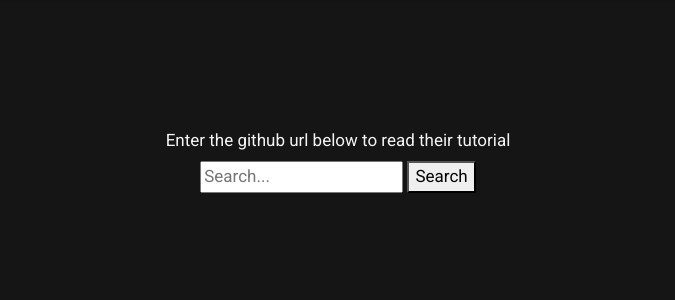
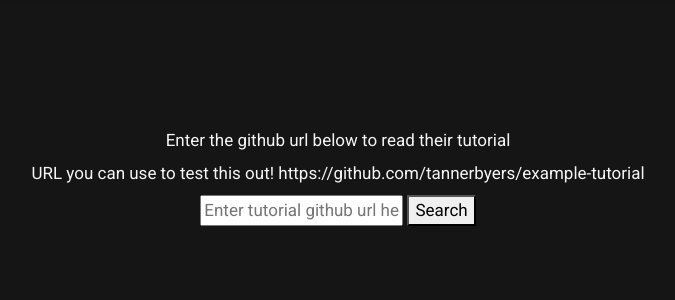
Before and after one commit to tannerbyers/Codutorial, a Django app: page / in a window 1280 px wide. Shown: the part 58-358 px from the top of the page, without its empty margins (302-977 px from the left). Run offline with Django 3.2, Linux system fonts and the light colour scheme; some libraries are stand-ins or nearby versions.

Commit message:
added test url for testing"

```diff
--- a/templates/search.html
+++ b/templates/search.html
@@ -17,7 +17,10 @@
             {% csrf_token %}
             <label>Enter the github url below to read their tutorial</label>
             <br/>
-            <input name="githubUrl" type="text" placeholder="Search...">
+            <label>URL you can use to test this out!</label>
+            <label>https://github.com/tannerbyers/example-tutorial</label>
+            <br/>
+            <input name="githubUrl" type="text" placeholder="Enter tutorial github url here">
             <button>Search</button>
         </form>
     </div>
```
